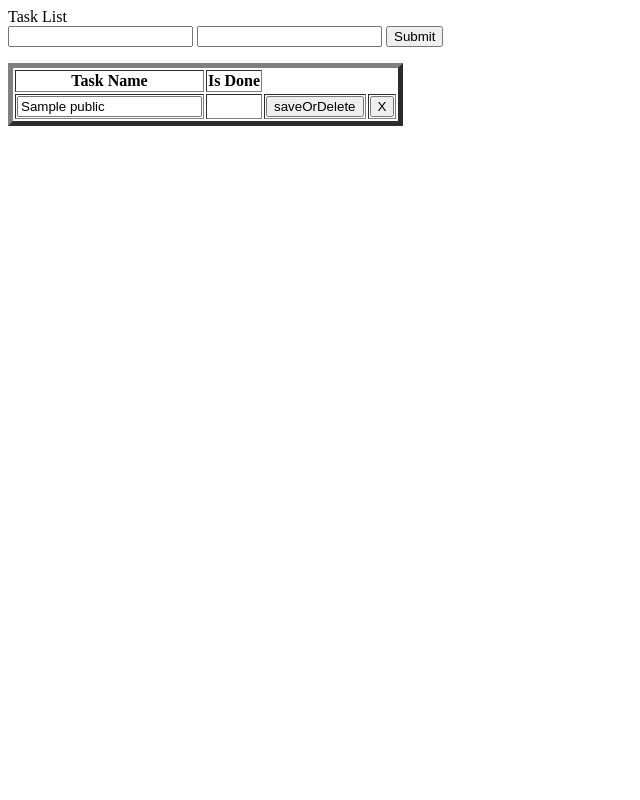
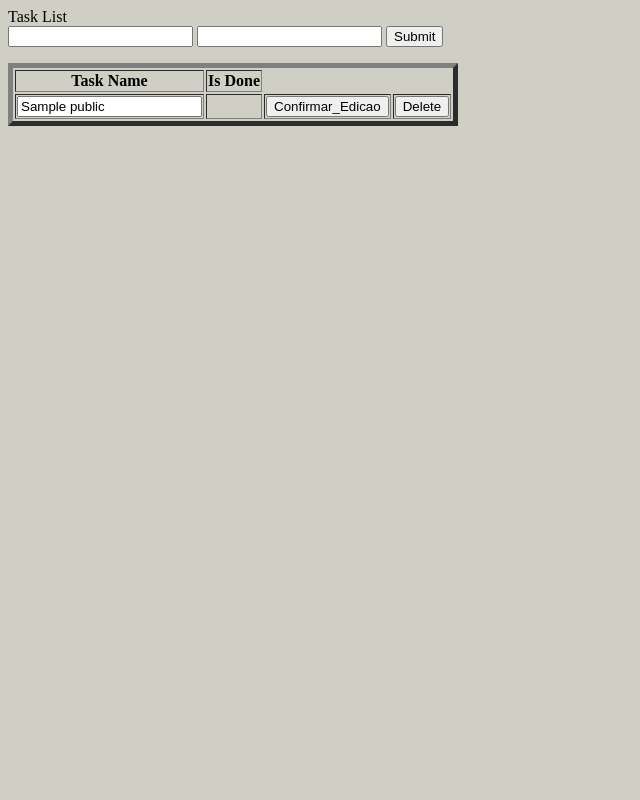
Before and after one commit to jrrodrigo421/backend_Python-Flask-PostgreSQL, a Flask app: page / in a window 1280 px wide. Shown: the whole page, without its empty margins (0-640 px from the left). Run offline with Flask 3, Linux system fonts and the light colour scheme; a database or web service that is not in the repository returns one stand-in record (values such as "Sample title"); some libraries are stand-ins or nearby versions.

Commit message:
add-INSERT, Update-UPDATE, Delete-DELETE

```diff
--- a/app.py
+++ b/app.py
@@ -26,10 +26,10 @@ def add():
 def update():
     updatetaskname = request.form['updateTask']
     id = request.form['id']
-    button = request.form['saveOrDelete']
-    if button == "save":
+    button = request.form['save']
+    if button == "Confirmar_Edicao":
         updateTask(updatetaskname, id)
-    elif button == "X":
+    elif button == "Delete":
         deleteTask(id)
     return redirect(url_for('index'))
 
--- a/static/style.css
+++ b/static/style.css
@@ -0,0 +1,3 @@
+body{
+  background-color: rgb(207, 207, 197);
+}
--- a/templates/index.html
+++ b/templates/index.html
@@ -1,6 +1,7 @@
 <html>
      <head>
       Task List
+      <link rel="stylesheet" href="static/style.css">
      </head>
       <body>
         <form method="post" action="/add">
@@ -22,7 +23,7 @@
               <form method="post" action="/update">
                   <td>
                      <input type="hidden" name="id" value="{{ task [0] }}"/>
-                     <input type="text" name="updatetask" value="{{ task [1] }}"/>
+                     <input type="text" name="updateTask" value="{{ task [1] }}"/>
 
                     </td>
 
@@ -31,10 +32,10 @@
                     {{ task [2] }}
                   </td>
                   <td>
-                    <input type="submit" name="save" value="saveOrDelete">
+                    <input type="submit" name="save" value="Confirmar_Edicao">
                   </td>
                   <td>
-                    <input type="submit" name="save" value="X">
+                    <input type="submit" name="save" value="Delete">
                   </td>
                 </form>
             </tr>
```
